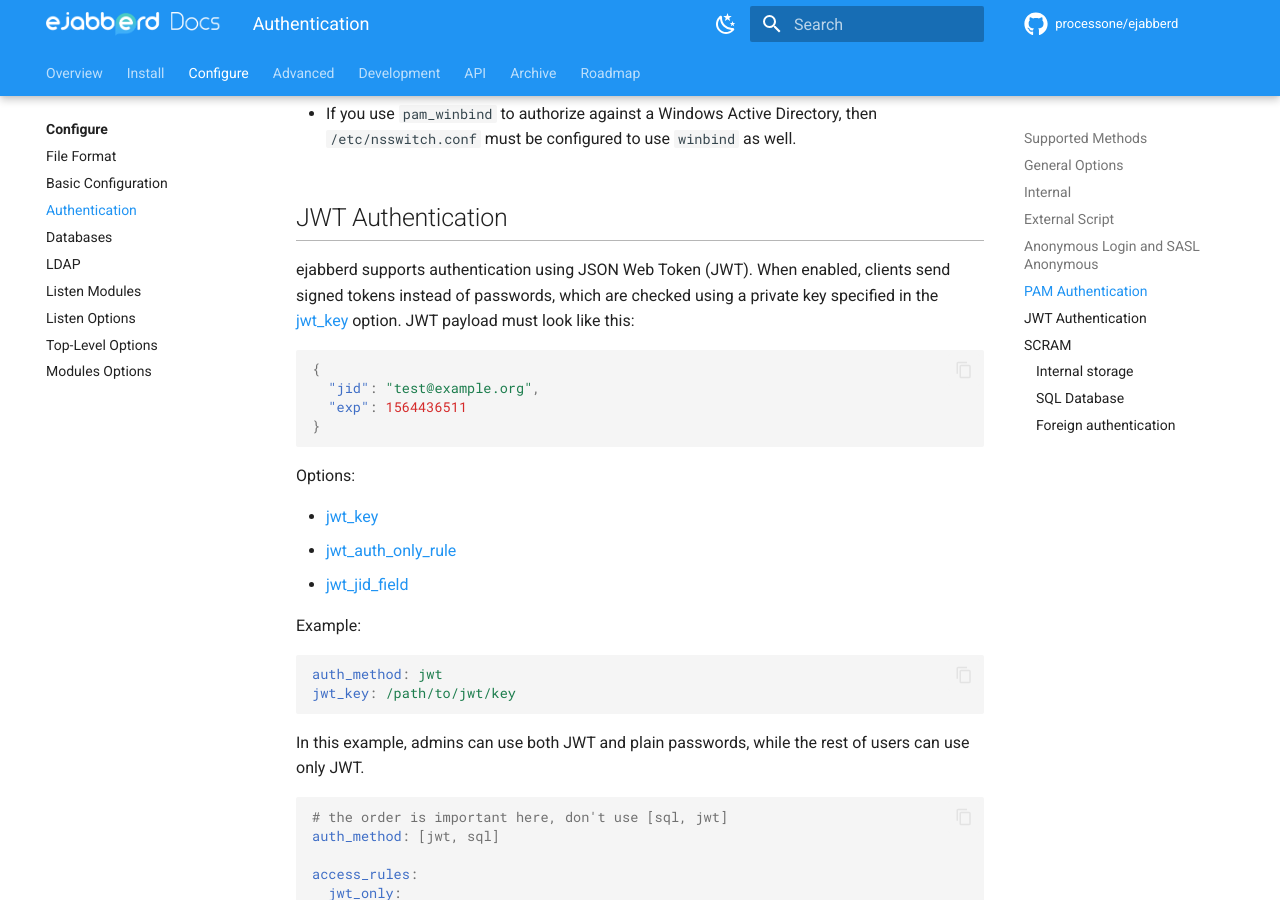
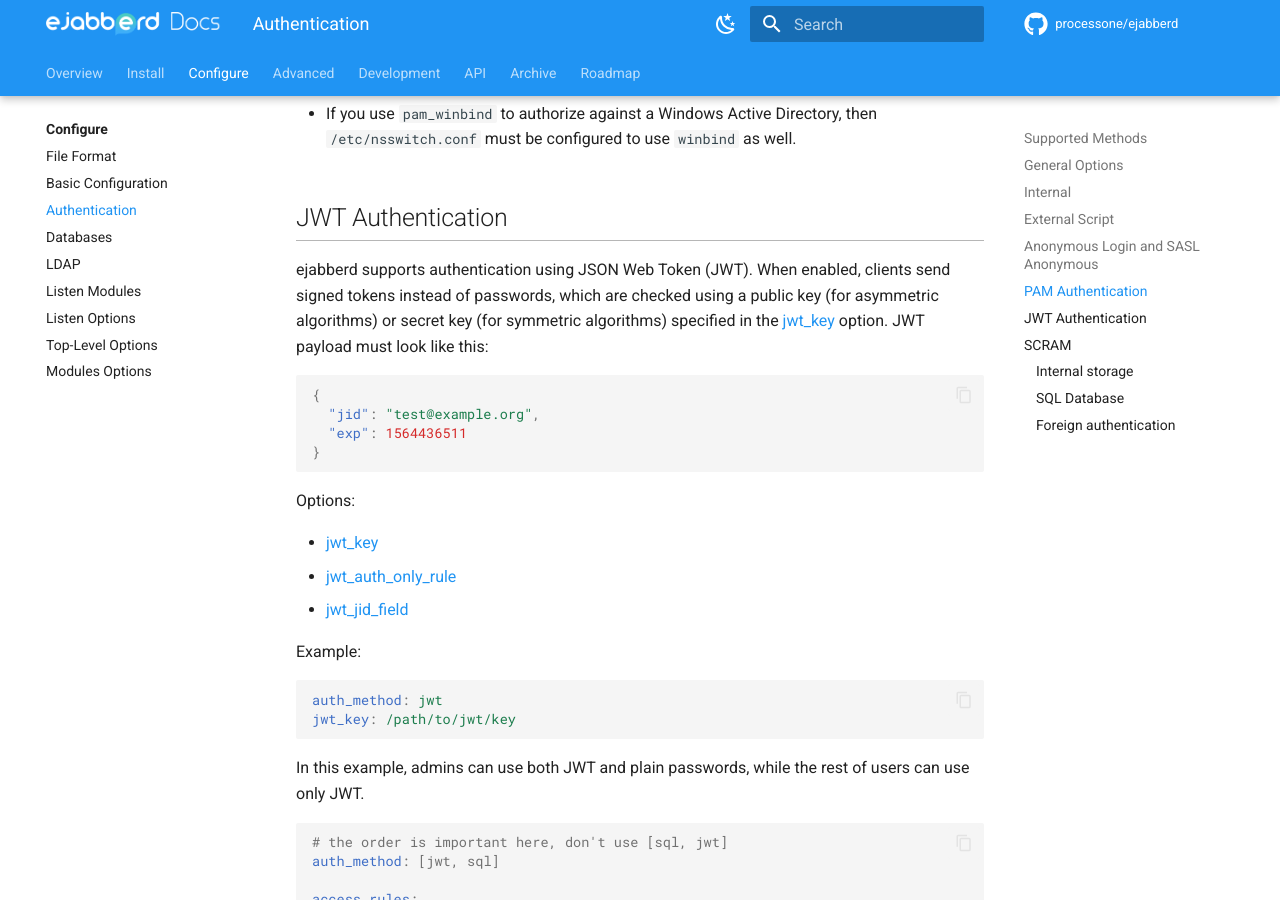
Before and after one commit to processone/docs.ejabberd.im, an MkDocs documentation site: the page built from content/admin/configuration/authentication.md, in a window 1280 px wide and 900 px high, scrolled down 5653 px. Built offline with MkDocs 1.6.1 and Material for MkDocs 9.7.7, drawn with Linux system fonts in a browser that asks for light colours; comment, search, counter and statistics services are not loaded.

Commit message:
Fix JWT doc

````diff
--- a/content/admin/configuration/authentication.md
+++ b/content/admin/configuration/authentication.md
@@ -308,10 +308,12 @@ problems that you may need to solve:
 
 ## JWT Authentication
 
-ejabberd supports authentication using JSON Web Token (JWT).  When enabled,
-clients send signed tokens instead of passwords, which are checked using a
-private key specified in the [jwt_key](toplevel.md#jwt_key) option.
-JWT payload must look like this:
+ejabberd supports authentication using JSON Web Token (JWT).  When
+enabled, clients send signed tokens instead of passwords, which are
+checked using a public key (for asymmetric algorithms) or secret key (for
+ symmetric algorithms) specified in the
+[jwt_key](toplevel.md#jwt_key) option. JWT payload must look like
+this:
 
 ``` json
 {
````
Also changed, not shown: content/admin/configuration/toplevel.md (+6 -0 lines).
